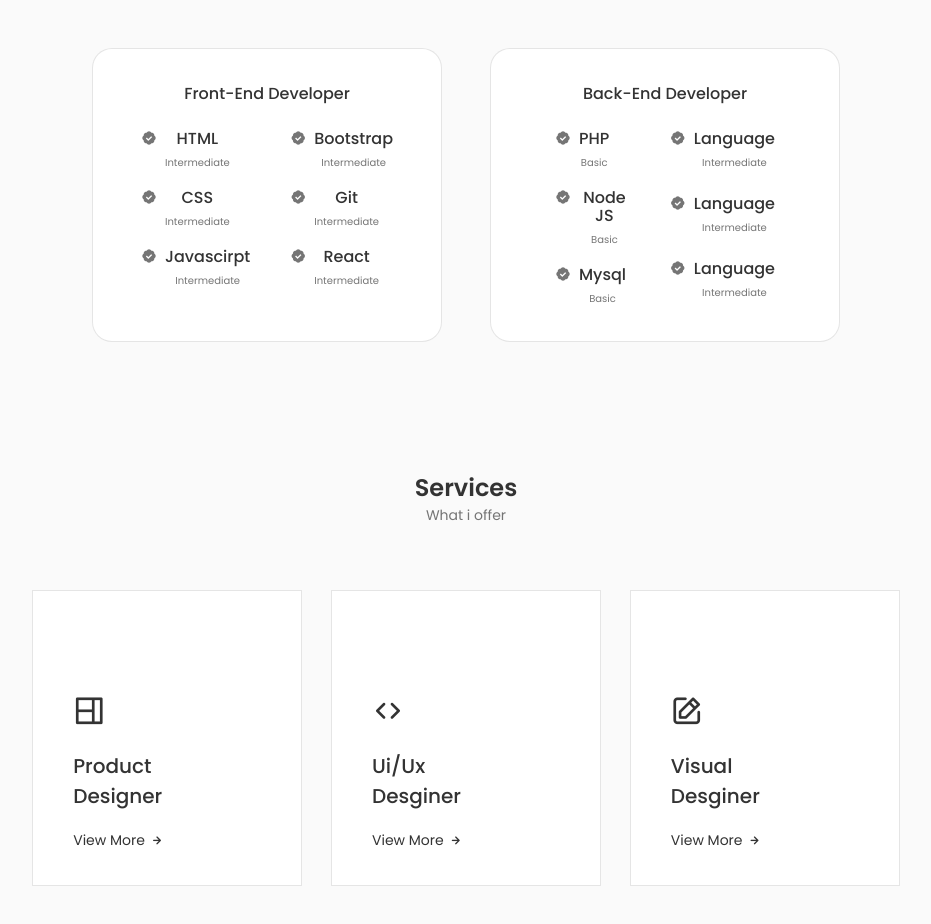
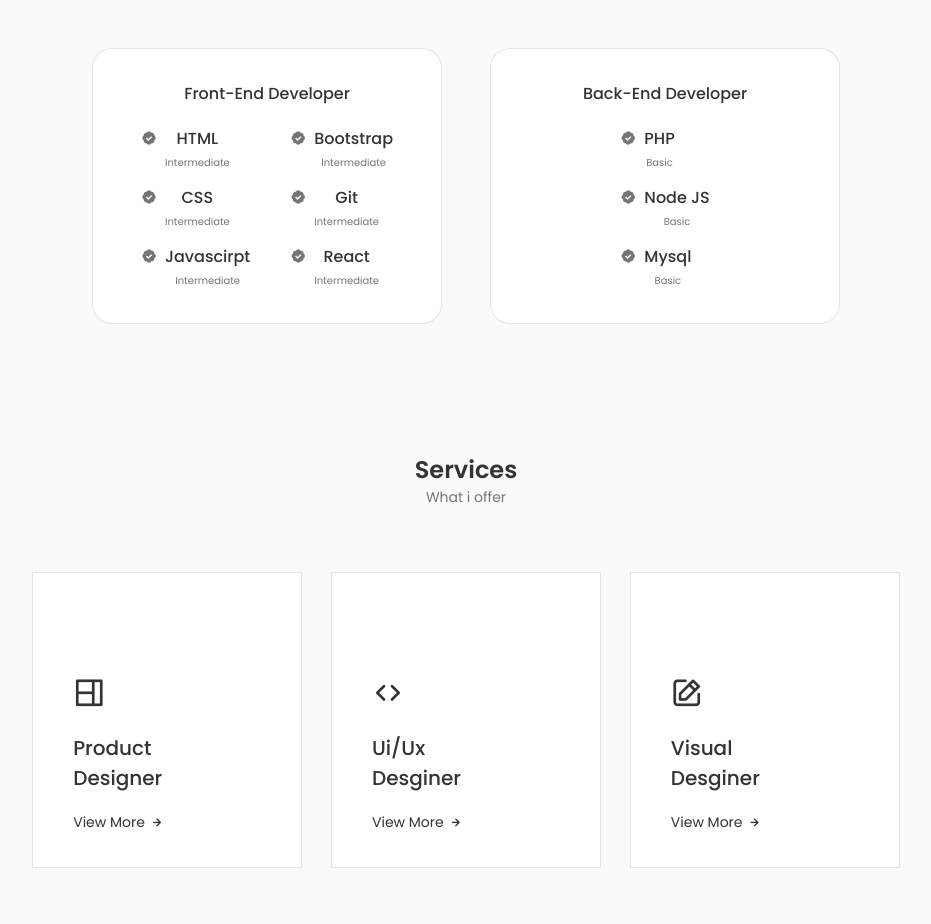
Before and after one commit to Hyper-Sk/Shaik-Portfolio, a React (Create React App) app: page / in a window 1280 px wide. Shown: the part 1380-2304 px from the top of the page, without its empty margins (174-1105 px from the left). Built offline with nearby package versions, Linux system fonts and the light colour scheme.

Commit message:
Update Backend.jsx
Languages removed

```diff
--- a/src/components/skills/Backend.jsx
+++ b/src/components/skills/Backend.jsx
@@ -5,7 +5,6 @@ function Backend() {
         <div className="skills__content">
             <h3 className="skills__title">Back-End Developer</h3>
             <div className="skills__box">
-
                 <div className="skills__group">
                     <div className="skills__data">
                         <i class='bx bxs-badge-check'></i>
@@ -29,30 +28,6 @@ function Backend() {
                         </div>
                     </div>
                 </div>
-
-                <div className="skills__group">
-                    <div className="skills__data">
-                        <i class='bx bxs-badge-check'></i>
-                        <div>
-                            <h3 className="skills__name">Language</h3>
-                            <span className="skills__level">Intermediate</span>
-                        </div>
-                    </div>
-                    <div className="skills__data">
-                        <i class='bx bxs-badge-check'></i>
-                        <div>
-                            <h3 className="skills__name">Language</h3>
-                            <span className="skills__level">Intermediate</span>
-                        </div>
-                    </div>
-                    <div className="skills__data">
-                        <i class='bx bxs-badge-check'></i>
-                        <div>
-                            <h3 className="skills__name">Language</h3>
-                            <span className="skills__level">Intermediate</span>
-                        </div>
-                    </div>
-                </div>
             </div>
         </div>
     )
```
